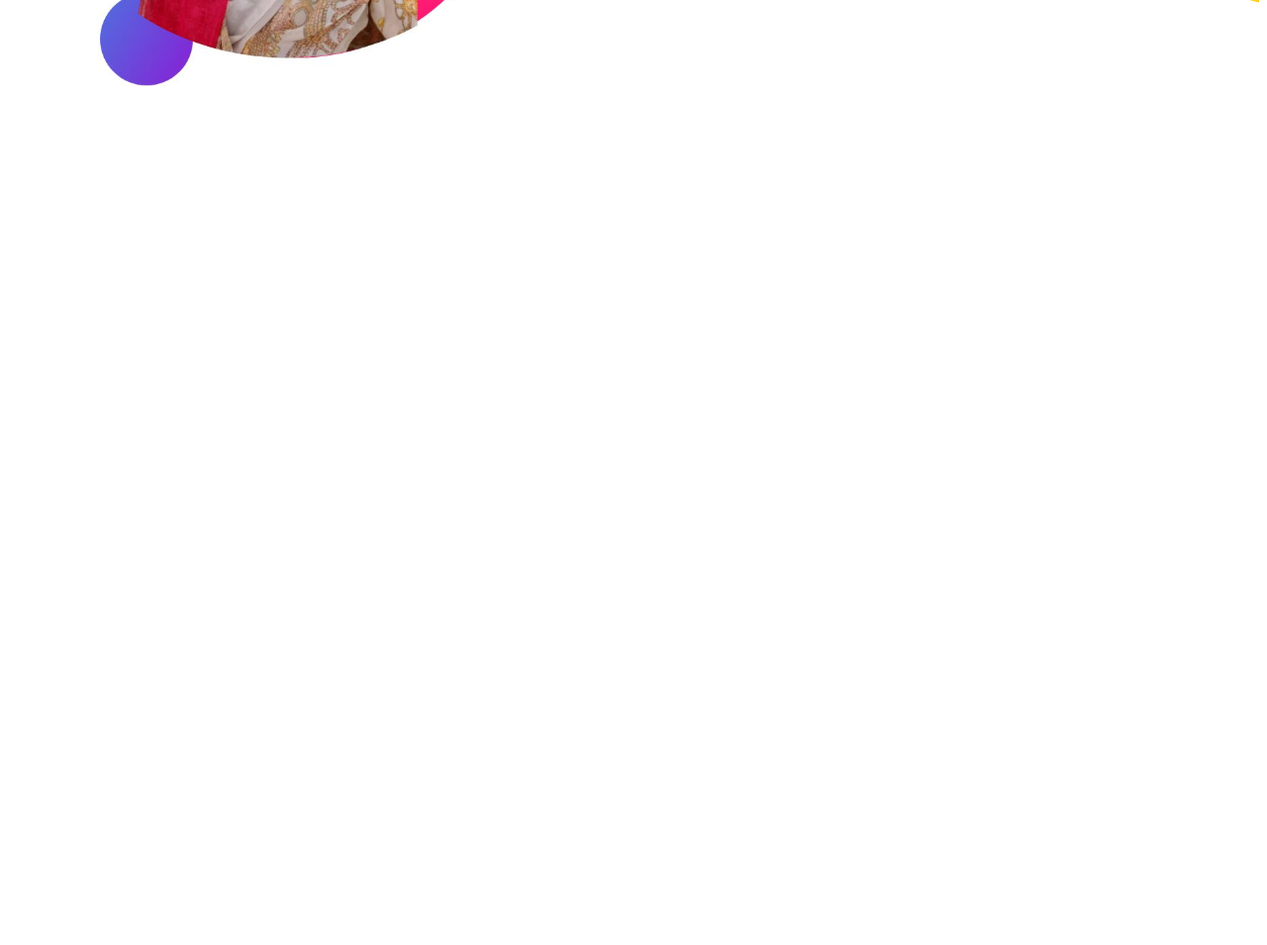
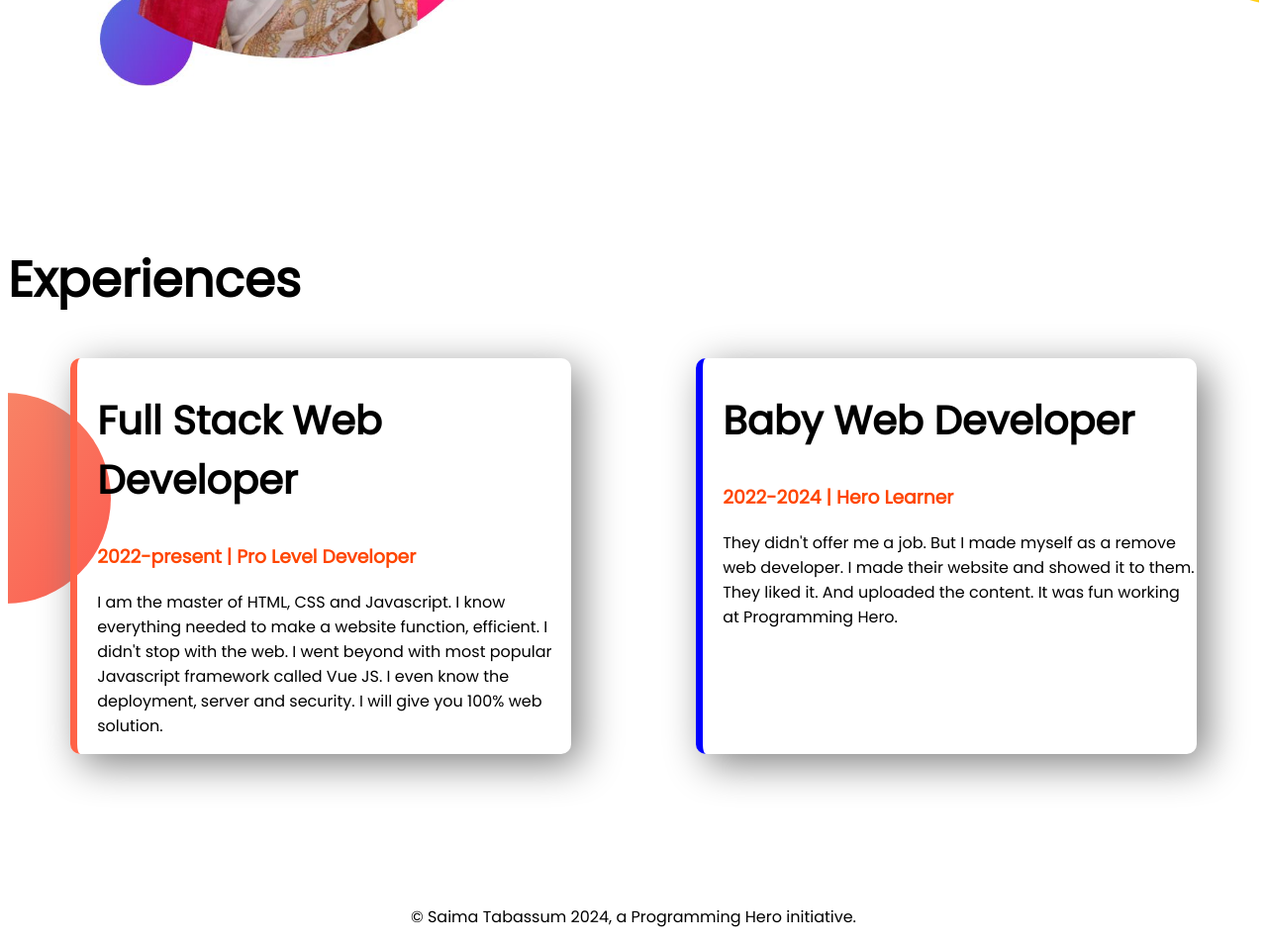
Before and after one commit to Saimatabassum/developer-portfolio, a plain HTML site: page index.html in a window 1280 px wide. Shown: the part 1028-1983 px from the top of the page at 99% size. Before the commit the page ends 1274 px from the top, so only its background shows below. Drawn offline with Linux system fonts and the light colour scheme.

Commit message:
style border

```diff
--- a/index.html
+++ b/index.html
@@ -13,7 +13,7 @@
 </head>
 
 <body>
-    <section class="top-banner">
+    <section class="top-banner flexible">
         <div class="half-width">
             <h1>Welcome To</h1>
             <h1><span class="color-name">Saima Tabassum</span> World</h1>
@@ -29,7 +29,7 @@
             <img src="images/saima-pic-with-bg.jpg" alt="">
         </div>
     </section>
-    <section class="dream-big">
+    <section class="dream-big flexible">
         <div class="half-width">
             <img src="images/saima-red-my-bg2.jpg" alt="">
         </div>
@@ -41,6 +41,35 @@
             <a class="button" target="_blank" href="">DOWNLOAD RESUME</a>
         </div>
     </section>
+    <section class="experience-area">
+        <h1>Experiences</h1>
+        <div class="flexible">
+            <div id="full-developer" class="experience-item">
+                <h2>Full Stack Web Developer</h1>
+                    <h3 class="color-name">2022-present | Pro Level Developer</h3>
+                    <p>I am the master of HTML, CSS and Javascript. I know everything needed to make a website function,
+                        efficient. I didn't
+                        stop with the web. I went beyond with most popular Javascript framework called Vue JS. I even
+                        know
+                        the
+                        deployment,
+                        server and security. I will give you 100% web solution.</p>
+            </div>
+            <div id="baby-developer" class="experience-item">
+                <h2>Baby Web Developer</h1>
+                    <h3 class="color-name">2022-2024 | Hero Learner</h3>
+                    <p>They didn't offer me a job. But I made myself as a remove web developer. I made their website and
+                        showed
+                        it to them.
+                        They liked it. And uploaded the content. It was fun working at Programming Hero.</p>
+            </div>
+        </div>
+
+
+    </section>
+    <footer>
+        <p>© Saima Tabassum 2024, a Programming Hero initiative.</p>
+    </footer>
 
 </body>
 
--- a/style.css
+++ b/style.css
@@ -6,11 +6,15 @@ h1 {
     font-size: 50px;
 }
 
+h2 {
+    font-size: 40px;
+}
+
 .color-name {
     color: orangered;
 }
 
-section {
+.flexible {
     display: flex;
     margin-bottom: 12%;
 }
@@ -44,3 +48,30 @@ section {
     background-repeat: no-repeat;
     background-position: right;
 }
+
+.experience-area {
+    background-image: url(images/exp-bg.png);
+    background-repeat: no-repeat;
+    background-position: left;
+}
+
+.experience-item {
+    width: 40%;
+    margin-left: 5%;
+    margin-right: 5%;
+    padding-left: 20px;
+    border-radius: 10px;
+    box-shadow: 10px 10px 40px gray;
+}
+
+#baby-developer {
+    border-left: 7px solid blue;
+}
+
+#full-developer {
+    border-left: 7px solid tomato;
+}
+
+footer p {
+    text-align: center;
+}
```
